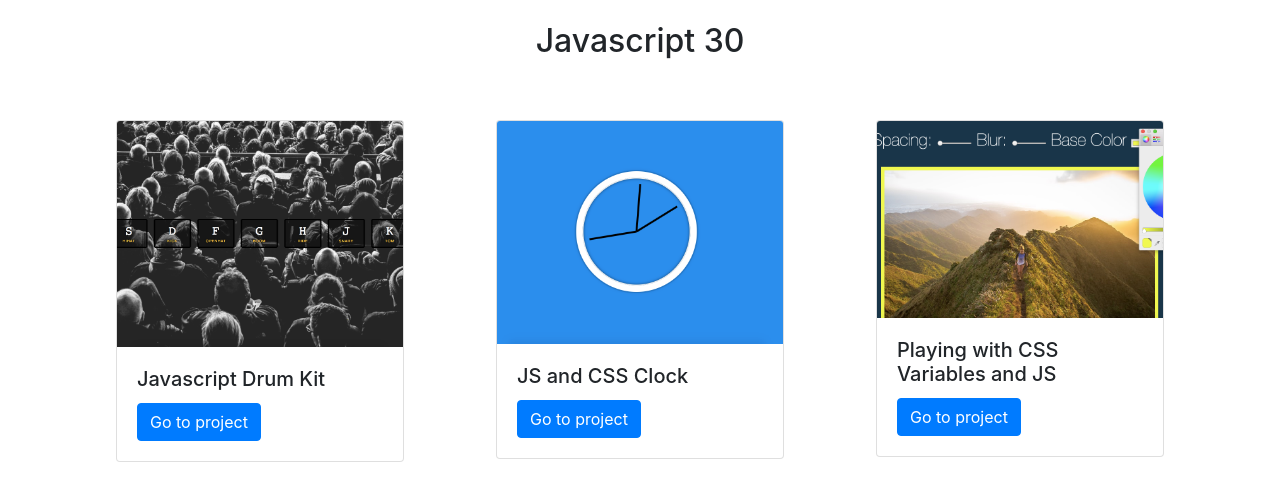
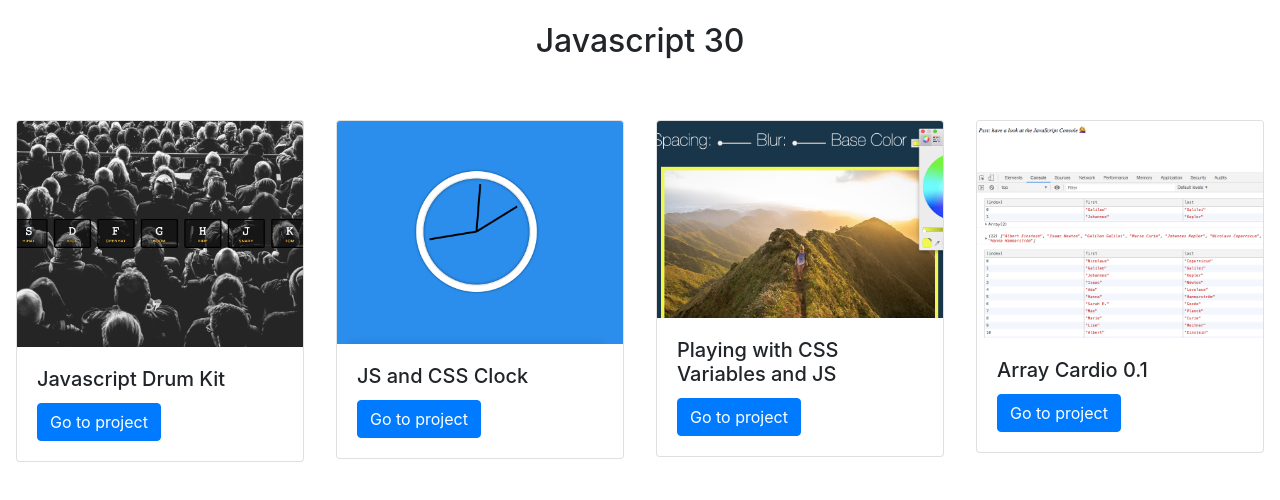
Before and after one commit to annunirmal/JS-30, a website: page index.html in a window 1280 px wide. Drawn offline with nearby package versions, Linux system fonts and the light colour scheme.

Commit message:
day 4 project added in dashboard

```diff
--- a/index.html
+++ b/index.html
@@ -20,10 +20,10 @@
   <script src="https://maxcdn.bootstrapcdn.com/bootstrap/4.5.0/js/bootstrap.min.js"></script>
 </head>
 <body>
-  <div class="container">
+  <div class="container-fluid">
     <h2 class="text-center heading">Javascript 30</h2>
     <div class="row">
-      <div class="col-12 col-md-4">
+      <div class="col-sm-12 col-md-6 col-lg-3">
         <div class="card mx-auto" style="width: 18rem;">
           <img src="./01.javaScriptDrumKit/thumbnail.png" class="card-img-top" alt="...">
           <div class="card-body">
@@ -33,7 +33,7 @@
           </div>
         </div>
       </div>
-      <div class="col-12 col-md-4">
+      <div class="col-sm-12 col-md-6 col-lg-3">
         <div class="card mx-auto" style="width: 18rem;">
           <img src="./02.jsAndCssClock/thumbnail.png" class="card-img-top" alt="...">
           <div class="card-body">
@@ -43,7 +43,7 @@
           </div>
         </div>
       </div>
-      <div class="col-12 col-md-4">
+      <div class="col-sm-12 col-md-6 col-lg-3">
         <div class="card mx-auto" style="width: 18rem;">
           <img src="./03.playingWithCSSVariableAndJS/thumbnail.png" class="card-img-top" alt="...">
           <div class="card-body">
@@ -53,6 +53,16 @@
           </div>
         </div>
       </div>
+      <div class="col-sm-12 col-md-6 col-lg-3">
+        <div class="card mx-auto" style="width: 18rem;">
+          <img src="./04.arrayCardio0.1/thumbnail.png" class="card-img-top" alt="...">
+          <div class="card-body">
+            <h5 class="card-title">Array Cardio 0.1</h5>
+            <!-- <p class="card-text"></p> -->
+            <a target="_blank" href="https://annunirmal.github.io/JS-30/04.arrayCardio0.1/" class="btn btn-primary">Go to project</a>
+          </div>
+        </div>
+      </div>
     </div>
   </div>
 </body>
```
Also changed, not shown: 04.arrayCardio0.1/thumbnail.png (added).
